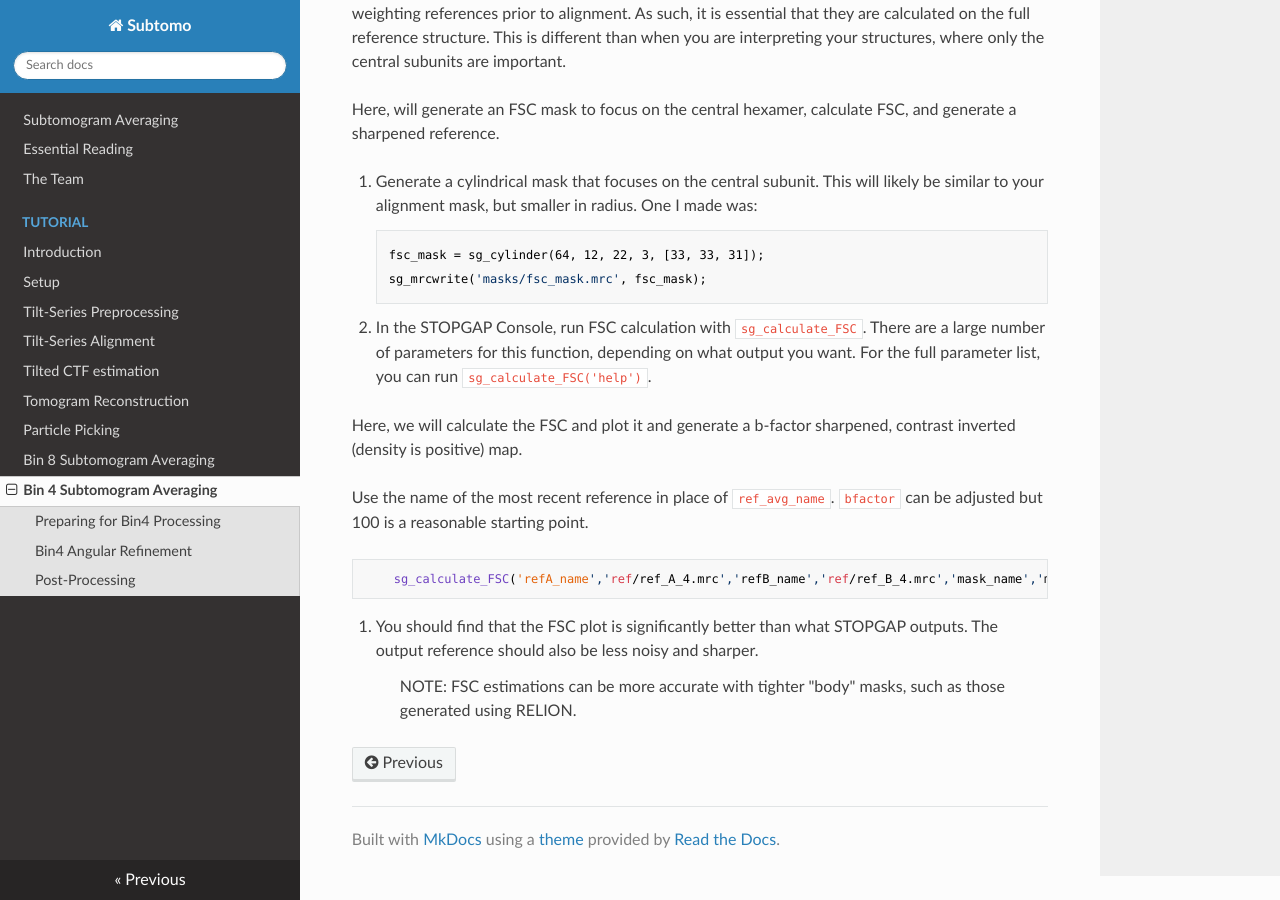
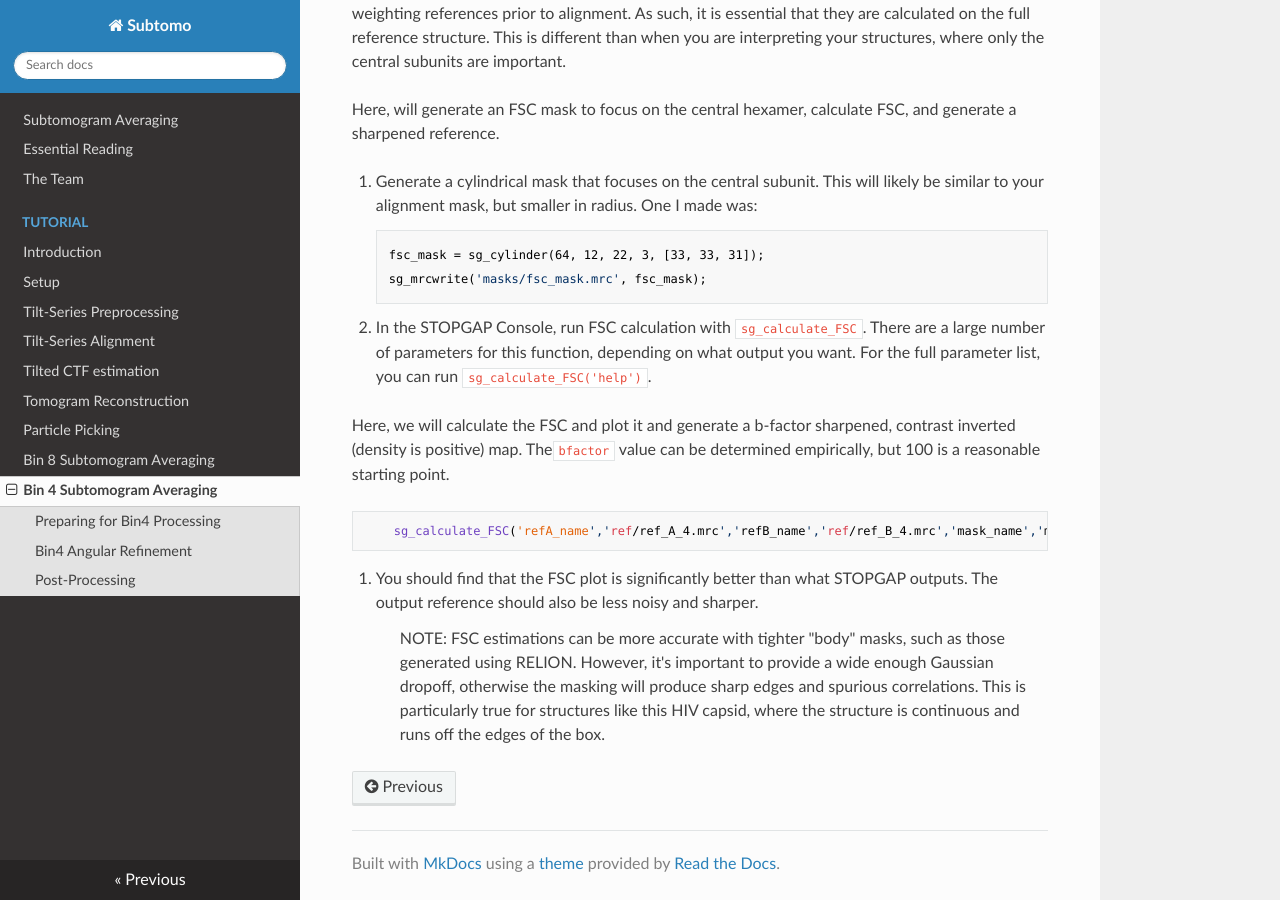
Before and after one commit to wan-lab-vanderbilt/subtomo-tutorials, an MkDocs documentation site: the page built from docs/hiv/bin4.md, in a window 1280 px wide and 900 px high, scrolled down 2785 px. Built offline with MkDocs 1.6.1, drawn with Linux system fonts in a browser that asks for light colours; nearby versions of some CDN libraries.

Commit message:
Update bin4.md
added more to fsc masking description

```diff
--- a/docs/hiv/bin4.md
+++ b/docs/hiv/bin4.md
@@ -124,9 +124,7 @@ One I made was:
    There are a large number of parameters for this function, depending on what output you want. For the full parameter list, you can run `sg_calculate_FSC('help')`.
 
    Here, we will calculate the FSC and plot it and generate a b-factor sharpened, contrast inverted (density is positive) map.
-
-   Use the name of the most recent reference in place of `ref_avg_name`.
-   `bfactor` can be adjusted but 100 is a reasonable starting point.
+   The`bfactor` value can be determined empirically, but 100 is a reasonable starting point.
 
         sg_calculate_FSC('refA_name','ref/ref_A_4.mrc','refB_name','ref/ref_B_4.mrc','mask_name','masks/fsc_mask.mrc','pixelsize',5.4,'symmetry','c6','bfactor',100,'ref_avg_name','ref/filt_4.mrc','x_label',1);
 
@@ -134,3 +132,5 @@ One I made was:
 The output reference should also be less noisy and sharper.
 
     >NOTE: FSC estimations can be more accurate with tighter "body" masks, such as those generated using RELION.
+    >However, it's important to provide a wide enough Gaussian dropoff, otherwise the masking will produce sharp edges and spurious correlations.
+    >This is particularly true for structures like this HIV capsid, where the structure is continuous and runs off the edges of the box.
```
